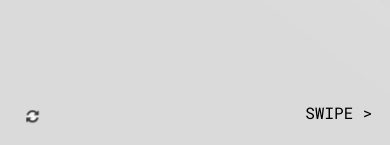
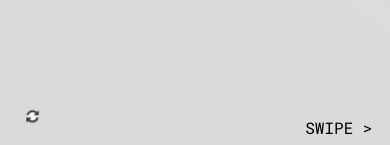
Before and after one commit to balraj-johal/balraj-johal.github.io, a React (Create React App) app in the folder portfolio_client/: page / in a window 390 px wide. Shown: the part 696-841 px from the top of the page. Built offline with nearby package versions, Linux system fonts and the light colour scheme.

Commit message:
improve mobile layout

```diff
--- a/portfolio_client/src/components/MobileContentItem.js
+++ b/portfolio_client/src/components/MobileContentItem.js
@@ -37,7 +37,7 @@ function MobileContentItem(props) {
                 />
             </div>
             {props.item.link ? <Link link={props.item.link} /> : null}
-            <div className="content cust-scroll">
+            <div className={`${props.item.img_src ? "" : "full-height"} content cust-scroll`}>
                 {props.item.name ? <h1>{props.item.name}</h1> : null }
                 <div className="content-override" dangerouslySetInnerHTML={{ __html: props.item.content }}></div>
             </div>
--- a/portfolio_client/src/style/Root.css
+++ b/portfolio_client/src/style/Root.css
@@ -343,6 +343,10 @@ a {
   color: black;
 }
 
+.full-height {
+  height: 100%;
+}
+
 #bg-canvas {
   width: 100vw;
   height: 100vh;
@@ -583,13 +587,13 @@ a {
   .mobile-wrap .swipe-prompt {
     font-family: "Roboto Mono";
     position: absolute;
-    bottom: 0;
+    bottom: 8px;
     display: -webkit-box;
     display: -ms-flexbox;
     display: flex;
-    -webkit-box-align: center;
-        -ms-flex-align: center;
-            align-items: center;
+    -webkit-box-align: end;
+        -ms-flex-align: end;
+            align-items: end;
     height: 8%;
     width: 93vw;
     -webkit-box-pack: end;
--- a/portfolio_client/src/style/components/_app.scss
+++ b/portfolio_client/src/style/components/_app.scss
@@ -104,3 +104,7 @@
 a {
     color: black;
 }
+
+.full-height {
+    height: 100%;
+}
--- a/portfolio_client/src/style/components/mobile/_mobile.scss
+++ b/portfolio_client/src/style/components/mobile/_mobile.scss
@@ -20,9 +20,9 @@
         .swipe-prompt {
             font-family: "Roboto Mono";
             position: absolute;
-            bottom: 0;
+            bottom: 8px;
             display: flex;
-            align-items: center;
+            align-items: end;
             height: 8%;
             width: 93vw;
             justify-content: flex-end;
```
Also changed, not shown: 1 other file (tests, documents, lock files or other folders).
